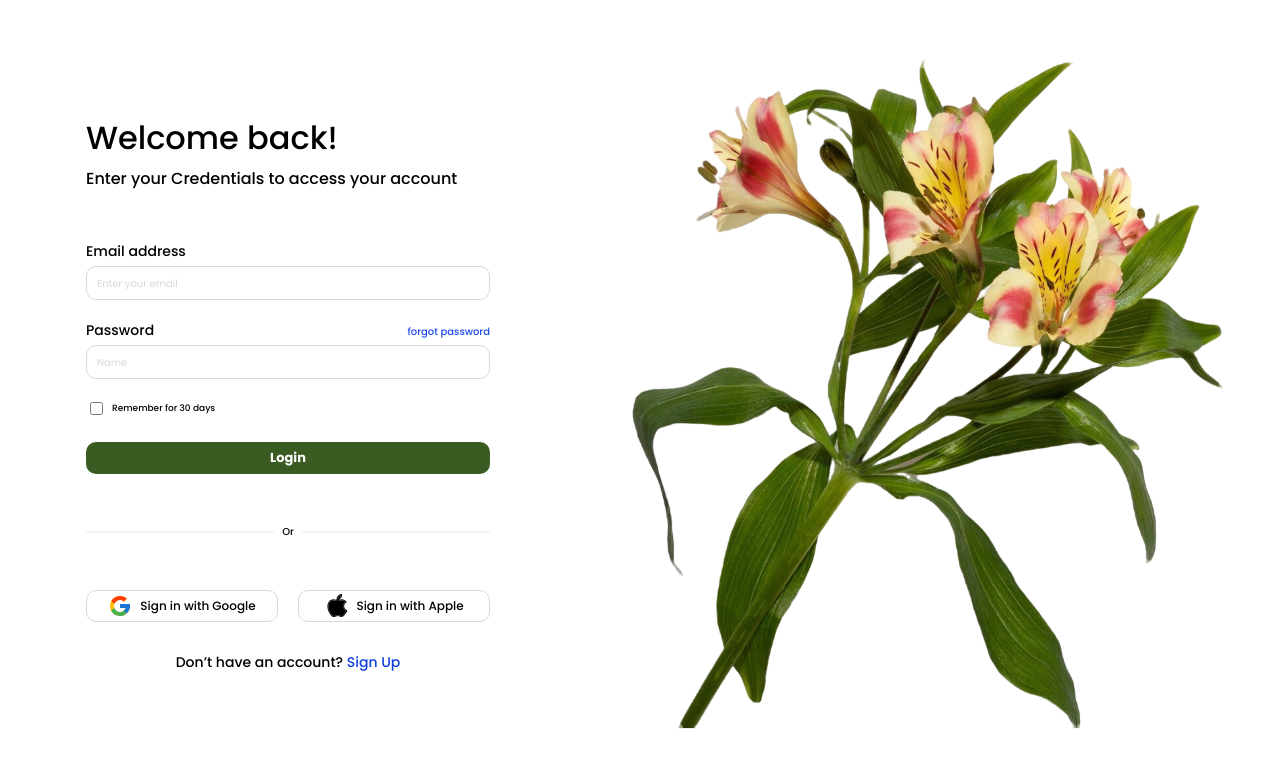
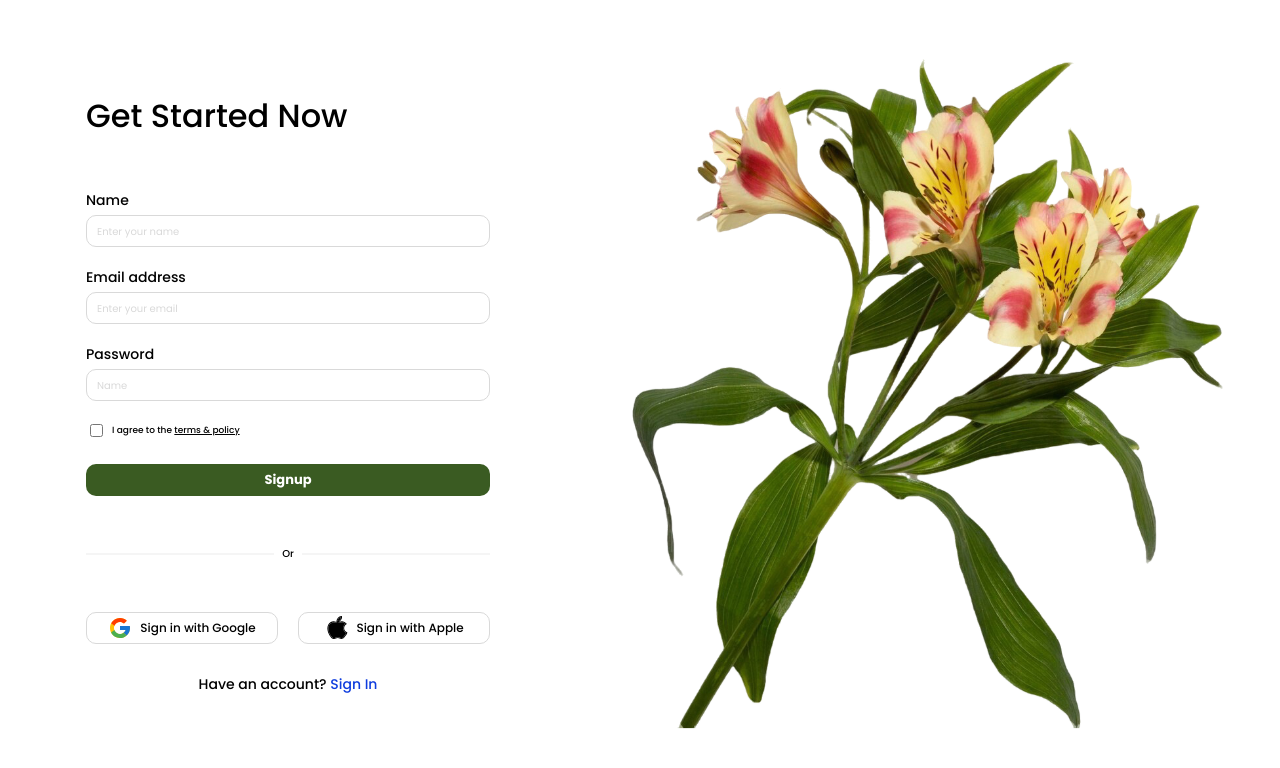
Before and after one commit to janiceee26/appdev1-final-practical-exam, a React (Vite) app: page / in a window 1280 px wide. Shown: the top 768 px of the page. Built offline with nearby package versions, Linux system fonts and the light colour scheme.

Commit message:
Use shadcn/ui Input in Sign Up page

```diff
--- a/src/App.jsx
+++ b/src/App.jsx
@@ -1,7 +1,7 @@
-import Login from './components/Login.jsx'
+import SignUp from './components/SignUp.jsx'
 
 function App() {
-  return <Login />
+  return <SignUp />
 }
 
 export default App
--- a/src/components/SignUp.jsx
+++ b/src/components/SignUp.jsx
@@ -1,3 +1,4 @@
+import { Input } from '@/components/ui/input'
 import styles from './SignUp.module.css'
 import blossomFlower from '../assets/blossom-flower.svg'
 import googleLogo from '../assets/icons-google-logo.svg'
@@ -13,17 +14,17 @@ function SignUp() {
           <form className={styles.form}>
             <div className={styles.field}>
               <label htmlFor="name" className={styles.label}>Name</label>
-              <input type="text" id="name" placeholder="Enter your name" className={styles.input} />
+              <Input type="text" id="name" placeholder="Enter your name" className={styles.input} />
             </div>
 
             <div className={styles.field}>
               <label htmlFor="email" className={styles.label}>Email address</label>
-              <input type="email" id="email" placeholder="Enter your email" className={styles.input} />
+              <Input type="email" id="email" placeholder="Enter your email" className={styles.input} />
             </div>
 
             <div className={styles.field}>
               <label htmlFor="password" className={styles.label}>Password</label>
-              <input type="password" id="password" placeholder="Name" className={styles.input} />
+              <Input type="password" id="password" placeholder="Name" className={styles.input} />
             </div>
 
             <div className={styles.checkbox}>
--- a/src/components/SignUp.module.css
+++ b/src/components/SignUp.module.css
@@ -44,6 +44,7 @@
 }
 
 .input {
+  box-sizing: border-box;
   height: var(--control-height);
   padding: 0 var(--spacing-md);
   border: var(--border-width) solid var(--color-border);
```
Also changed, not shown: agnote-signup-shadcn-input.png (added).
